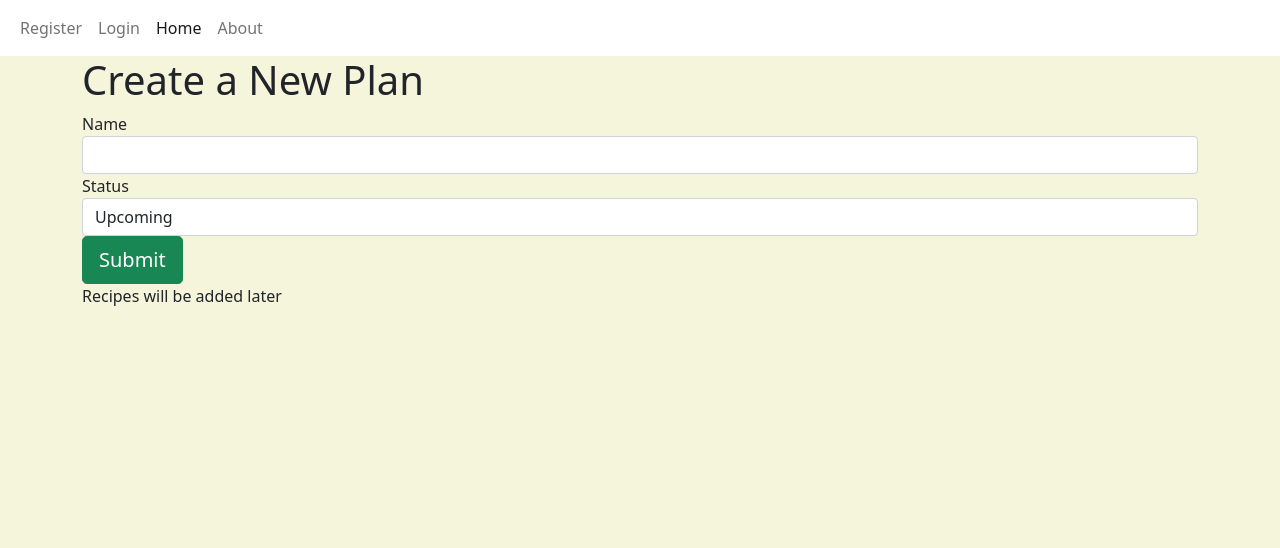
After one commit to oljung/portfolio-project-4, a Django app: page /create-plan/ in a window 1280 px wide. The commit adds this page. Shown: the top 548 px of the page. Run offline with Django 4.2, Linux system fonts and the light colour scheme; some libraries are stand-ins or nearby versions.

Commit message:
feat: add fucntionality for creating and editing plans

```diff
--- a/Dinner_Wizard/urls.py
+++ b/Dinner_Wizard/urls.py
@@ -5,4 +5,6 @@ from django.urls import path
 urlpatterns = [
     path('plans/', views.PlansPage.as_view(), name='plans'),
     path('', views.LandingPage.as_view(), name='home'),
+    path('create-plan/', views.create_plan, name='create_plan'),
+    path('edit-plan/<plan_id>', views.edit_plan, name='edit_plan')
 ]
--- a/Dinner_Wizard/views.py
+++ b/Dinner_Wizard/views.py
@@ -1,7 +1,7 @@
 """
 Modole for controlling the view layar
 """
-from django.shortcuts import render
+from django.shortcuts import render, get_object_or_404, redirect
 from django.views import View
 from .models import (
     Plan,
@@ -11,6 +11,7 @@ from .models import (
     Category,
     ShoppingList
 )
+from .forms import PlanForm
 
 
 # Create your views here.
@@ -24,6 +25,7 @@ class PlansPage(View):
         Renders the startpage with plans for logged in user
         """
         plans = Plan.objects.filter(user=self.request.user)
+        print(plans)
 
         active_plan = None
 
@@ -49,3 +51,67 @@ class LandingPage(View):
         Renders the site's landing page
         """
         return render(request, 'index.html')
+
+
+def create_plan(request):
+    """
+    Method for creating a new plan
+    """
+
+    if request.method == 'POST':
+        print(request.user)
+
+        plan_form = PlanForm(data=request.POST)
+
+        if plan_form.is_valid():
+            # find currently active plan and
+            # change to inactive if one is found
+            if plan_form.instance.status == 1:
+                active_plan = Plan.objects.filter(status=1)
+                if active_plan:
+                    active_plan.status = 2
+                    active_plan.save()
+
+            plan_form.instance.user = request.user
+            plan_form.save()
+            return redirect('plans')
+
+    return render(
+        request,
+        'plan_detail.html',
+        {
+            'activity': 'create'
+        }
+    )
+
+def edit_plan(request, plan_id):
+    """
+    Method for editing a plan
+    """
+    plan = get_object_or_404(Plan, id=plan_id)
+    if request.method == 'POST':
+        plan_form = PlanForm(data=request.POST, instance=plan)
+        print(request.POST)
+
+        if plan_form.is_valid():
+            # find currently active plan and
+            # change to inactive if one is found
+            if plan_form.instance.status == 1:
+                active_plan = Plan.objects.filter(status=1)[0]
+                if active_plan:
+                    active_plan.status = 2
+                    active_plan.save()
+
+            plan_form.instance.user = request.user
+            plan = plan_form.save()
+
+            return redirect('plans')
+
+    return render(
+        request,
+        'plan_detail.html',
+        {
+            'plan': plan,
+            'activity': 'edit'
+        }
+    )
--- a/pp4/settings.py
+++ b/pp4/settings.py
@@ -51,6 +51,7 @@ INSTALLED_APPS = [
     'cloudinary_storage',
     'django.contrib.staticfiles',
     'cloudinary',
+    'crispy_forms',
     'Dinner_Wizard',
 ]
 
@@ -58,6 +59,8 @@ SITE_ID = 1
 
 LOGIN_REDIRECT_URL = '/plans'
 LOGOUT_REDIRECT_URL = '/'
+
+CRISPY_TEMPLATE_PACK = 'bootstrap4'
 
 MIDDLEWARE = [
     'django.middleware.security.SecurityMiddleware',
--- a/requirements.txt
+++ b/requirements.txt
@@ -6,6 +6,7 @@ dj-database-url==0.5.0
 dj3-cloudinary-storage==0.0.6
 Django==3.2
 django-allauth==0.47.0
+django-crispy-forms==1.14.0
 gunicorn==20.1.0
 oauthlib==3.1.1
 psycopg2==2.9.3
--- a/templates/base.html
+++ b/templates/base.html
@@ -32,10 +32,10 @@
             </button>
             <div class="collapse navbar-collapse" id="navbarText">
                 <ul class="navbar-nav me-auto mb-2 mb-lg-0">
+                    {% if user.is_authenticated %}
                     <li class="nav-item">
-                        <a class="nav-link active" aria-current="page" href="#">Home</a>
+                        <a class="nav-link active" aria-current="page" href="{% url 'plans' %}">Home</a>
                     </li>
-                    {% if user.is_authenticated %}
                     <li class="nav-item">
                         <a class="nav-link" href="{% url 'account_logout' %}">Logout</a>
                     </li>
@@ -47,6 +47,9 @@
                         <a class="nav-link" href="{% url 'account_login' %}">Login</a>
                     </li>
                     {% endif %}
+                    <li class="nav-item">
+                        <a class="nav-link active" aria-current="page" href="/">Home</a>
+                    </li>
                     <li class="nav-item">
                         <a class="nav-link" href="#">About</a>
                     </li>
--- /dev/null
+++ b/templates/plan_detail.html
@@ -0,0 +1,79 @@
+{% extends "base.html" %}
+
+{% block content %}
+
+{% load crispy_forms_tags %}
+
+<div class="container">
+
+    {% if activity == 'create' %}
+
+    <h1>Create a New Plan</h1>
+
+    <form action="{% url 'add_plan' %}" method="POST">
+        <div class="form-group" id="div-id-name">
+            <label for="name" class="requiredField">Name</label>
+            <div>
+                <input type="text" aria-label="Name" name="name" class="form-control">
+            </div>
+        </div>
+        <div class="form-group" id="div-id-status">
+            <label for="status" class="requiredField">Status</label>
+            <div>
+                <select name="status" id="status" class="select form-control">
+                    <option value="0">Upcoming</option>
+                    <option value="1">Active</option>
+                    <option value="2">Previous</option>
+                </select>
+            </div>
+        </div>
+        {% csrf_token %}
+        <button type="submit" class="btn btn-success btn-lg">Submit</button>
+        <p>Recipes will be added later</p>
+    </form>
+
+    {% else %}
+
+    <h1>Edit Plan</h1>
+
+    <form action="{% url 'edit_plan' plan.id %}" method="POST">
+        <div class="form-group" id="div-id-name">
+            <label for="name" class="requiredField">Name</label>
+            <div>
+                <input type="text" aria-label="Name" name="name" class="form-control"
+                    value="{{ plan.name }}"
+                >
+            </div>
+        </div>
+        <div class="row">
+            <div class="form-group col-md-10" id="div-id-recipe">
+                <label for="recipe">Recipes</label>
+                <select name="recipe" id="recipe" multiple>
+                    {% if plan.recipes %}
+                        {% for recipe in plan.recipes.all %}
+                            <option value="{{ recipe.id }}">{{ recipe }}</option>
+                        {% endfor %}
+                    {% endif %}
+                </select>
+                <a href="#" class="btn btn-delete"></a>
+            </div>
+        </div>
+        <div class="form-group" id="div-id-status">
+            <label for="status" class="requiredField">Status</label>
+            <div>
+                <select name="status" id="status" class="select form-control">
+                    <option value="0">Upcoming</option>
+                    <option value="1">Active</option>
+                    <option value="2">Previous</option>
+                </select>
+            </div>
+        </div>
+        {% csrf_token %}
+        <button type="submit" class="btn btn-success btn-lg">Submit</button>
+    </form>
+
+    {% endif %}
+
+</div>
+
+{% endblock content %}
```
Also changed, not shown: Dinner_Wizard/forms.py (added, +18 -0 lines), templates/plans.html (+5 -4 lines).
